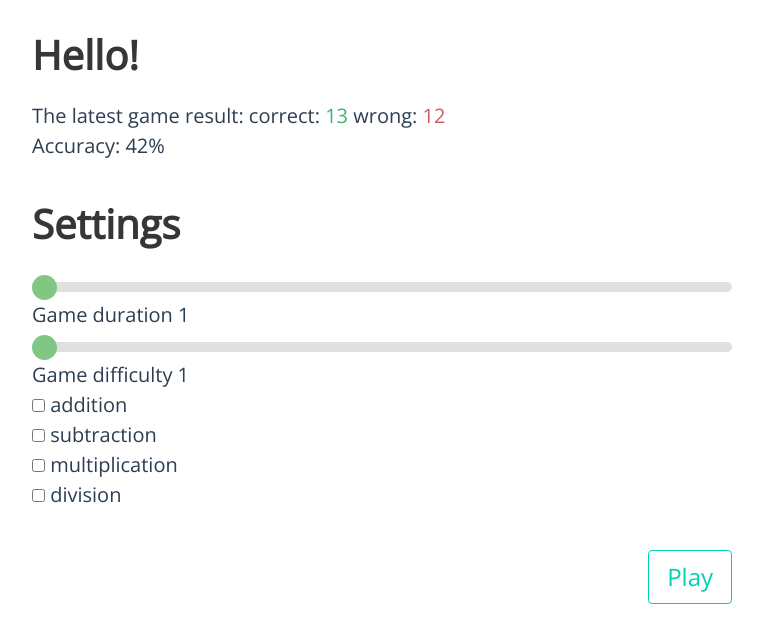
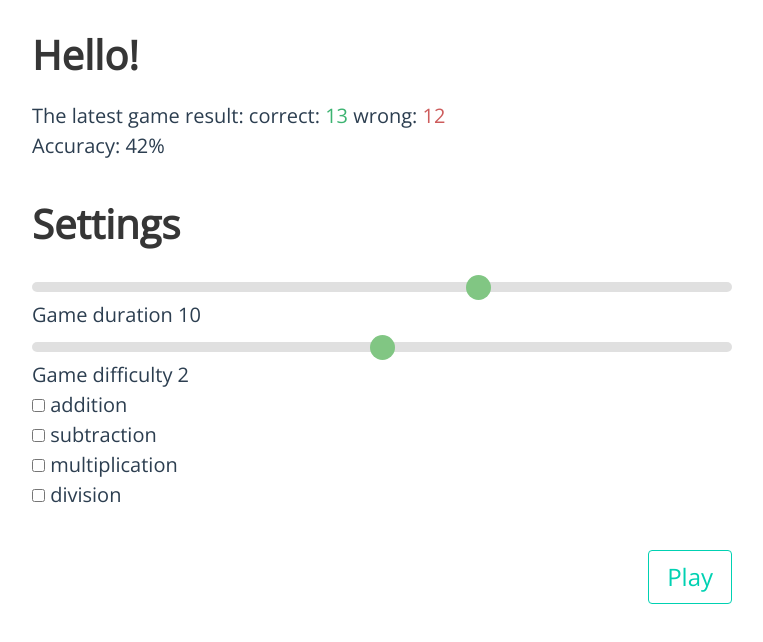
Before and after one commit to snikiforov4/mental-arithmetic-app, a Vue app: page / in a window 1280 px wide. Shown: the top 642 px of the page, without its empty margins (258-1021 px from the left). Built offline with nearby package versions, Linux system fonts and the light colour scheme.

Commit message:
Pass to Slider components a whole object with properties

```diff
--- a/src/components/GameSettings.vue
+++ b/src/components/GameSettings.vue
@@ -1,8 +1,8 @@
 <template>
   <div class="settings content is-size-5 has-text-left">
     <h2 class="title is-2">Settings</h2>
-    <Slider :min="durationRange.min" :max="durationRange.max" label="Game duration"/>
-    <Slider :min="difficultyRange.min" :max="difficultyRange.max" label="Game difficulty"/>
+    <Slider v-bind="duration"/>
+    <Slider v-bind="difficulty"/>
     <CheckedList :values="operations"/>
   </div>
 </template>
@@ -16,11 +16,17 @@
     components: {Slider, CheckedList},
     data() {
       return {
-        durationRange: {
+        duration: {
           min: 1,
           max: 15,
+          default: 10,
+          label: 'Game duration',
         },
-        difficultyRange: {min: 1, max: 3},
+        difficulty: {
+          min: 1,
+          max: 3,
+          label: 'Game difficulty',
+        },
         operations: ['addition', 'subtraction', 'multiplication', 'division'],
       }
     },
--- a/src/components/Slider.vue
+++ b/src/components/Slider.vue
@@ -18,13 +18,16 @@
         type: [String, Number],
         required: true,
       },
+      default: {
+        type: [String, Number],
+      },
       label: {
         type: String,
       },
     },
     data() {
       return {
-        value: this.min,
+        value: this.default || Math.trunc((this.min + this.max) / 2),
       }
     },
   }
```
